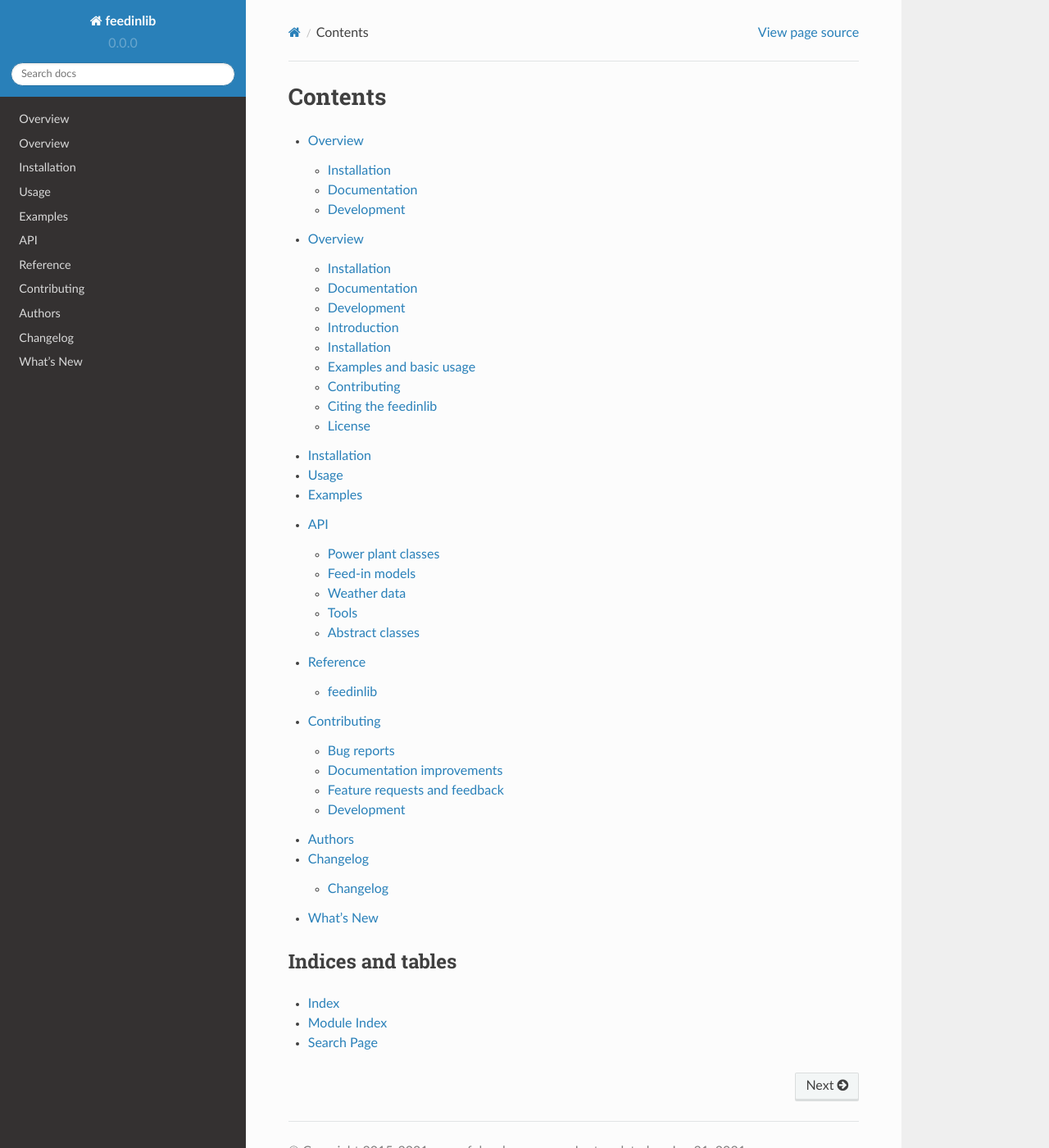
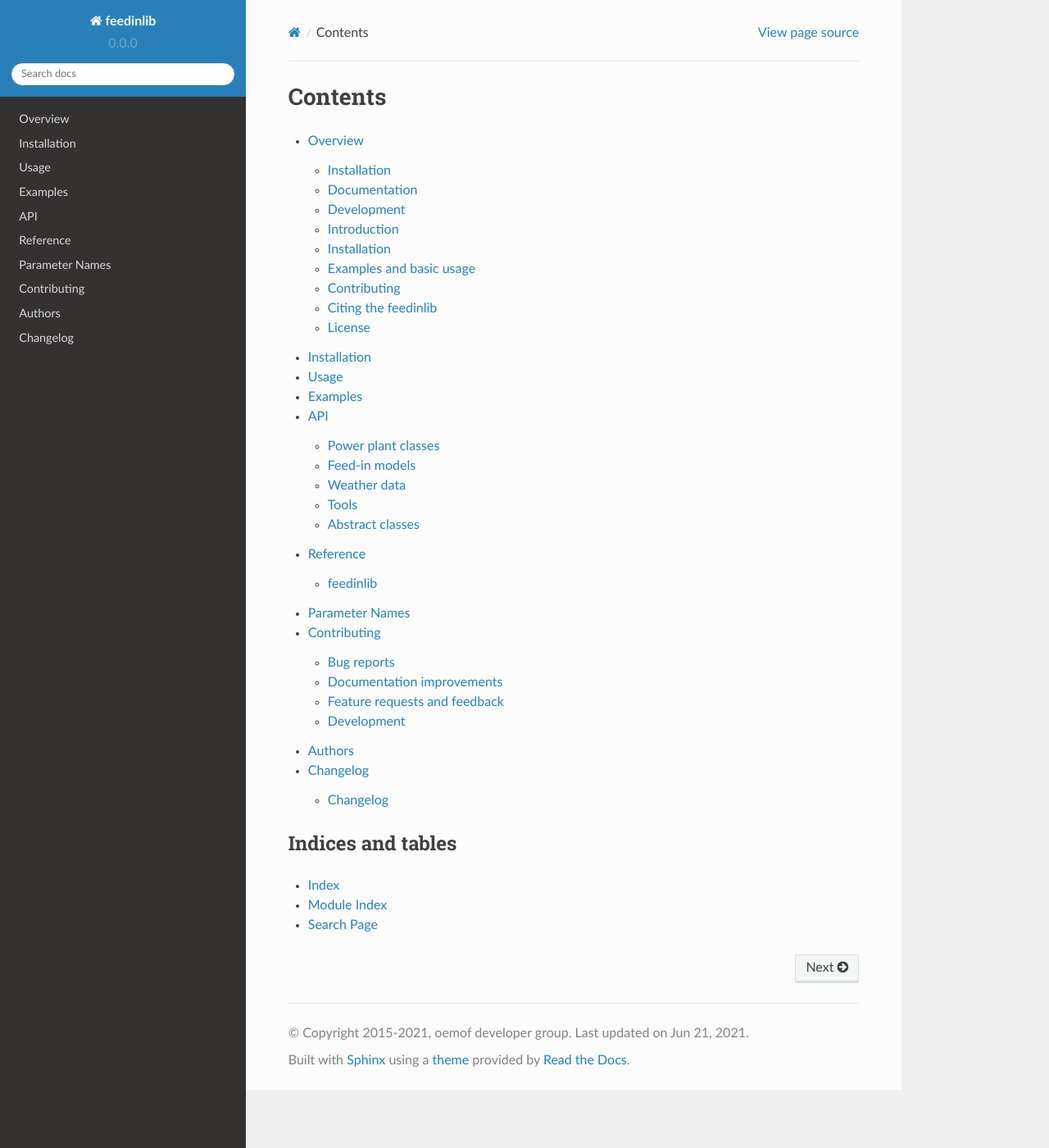
Before and after one commit to oemof/feedinlib, a Sphinx documentation site: the page built from docs/index.rst, in a window 1280 px wide and 1400 px high. Shown: the whole window at 82% size. Built offline with Sphinx 7.4.7 and the Read the Docs theme 2.0.0, drawn with Linux system fonts in a browser that asks for light colours; pages that are not in the unit, such as notebooks, are missing from menus.

```diff
--- a/docs/index.rst
+++ b/docs/index.rst
@@ -16,7 +15,6 @@ Contents
    contributing
    authors
    changelog
-   whats_new
 
 Indices and tables
 ==================
--- a/docs/parameter_names.rst
+++ b/docs/parameter_names.rst
@@ -1,3 +1,6 @@
+Parameter Names
+---------------
+
 ====================================================  ======  ==================  ======  ==================  ======
                                                feedinlib                windpowerlib                       pvlib
 ------------------------------------------------------------  --------------------------  --------------------------
--- a/docs/readme.rst
+++ /dev/null
@@ -1 +0,0 @@
-.. include:: ../README.rst
--- a/docs/requirements.txt
+++ b/docs/requirements.txt
@@ -1,6 +1,9 @@
 sphinx>=1.4
 ipykernel
 nbsphinx
-psycopg2
 psycopg2-binary
 sphinx-rtd-theme
+geopandas
+xarray
+cdsapi
+pvlib
--- a/docs/usage.rst
+++ b/docs/usage.rst
@@ -2,6 +2,4 @@
 Usage
 =====
 
-To use feedinlib in a project::
-
-	import feedinlib
+To use feedinlib in a project:
--- a/setup.py
+++ b/setup.py
@@ -91,7 +91,7 @@ setup(
         "pandas >= 1.0",
         "xarray >= 0.12.0",
         "descartes",
-        "SQLAlchemy < 1.4.0, >=1.3.0"
+        "SQLAlchemy < 1.4.0, >=1.3.0",
     ],
     extras_require={
         "dev": [
@@ -100,11 +100,9 @@ setup(
             "punch.py",
             "pytest",
             "sphinx_rtd_theme",
-            "open_FRED-cli"
-        ],
-        "data-sources": [
             "open_FRED-cli",
         ],
+        "data-sources": ["open_FRED-cli"],
         "examples": ["jupyter", "matplotlib", "descartes"],
     },
 )
```
Also changed, not shown: other parts of docs/index.rst (+0 -1 lines), docs/api.rst (+8 -8 lines), docs/examples.rst (+0 -7 lines), docs/whats_new.rst (deleted, +0 -15 lines), 4 other files.
